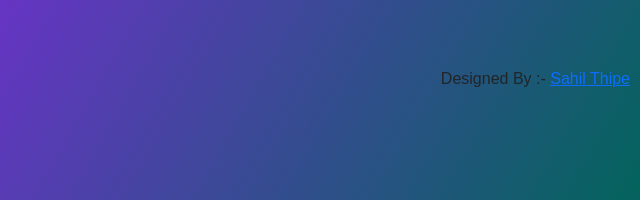
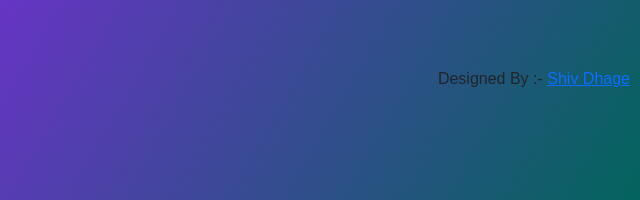
Before and after one commit to ShivDhage-143/BMI_Calculator, a plain HTML site: page index.html in a window 1280 px wide. Shown: the part 613-813 px from the top of the page, 640-1280 px from the left. Drawn offline with nearby package versions, Linux system fonts and the light colour scheme.

Commit message:
Update index.html

```diff
--- a/index.html
+++ b/index.html
@@ -126,7 +126,7 @@
         </div>
     </main>
     <footer class="text-end align-bottom">
-        <p id="cap">Designed By :- <a href="https://www.linkedin.com/in/sahil-thipe-052133213/?originalSubdomain=in">Sahil Thipe</a></p>
+        <p id="cap">Designed By :- <a href="https://www.linkedin.com/in/shiv-dhage-843816222/?originalSubdomain=in">Shiv Dhage</a></p>
     </footer>
     <script src="..//node_modules/jQuery/dist/jquery.js"></script>
     <script src="..//node_modules/bootstrap/dist/js/"></script>
```
